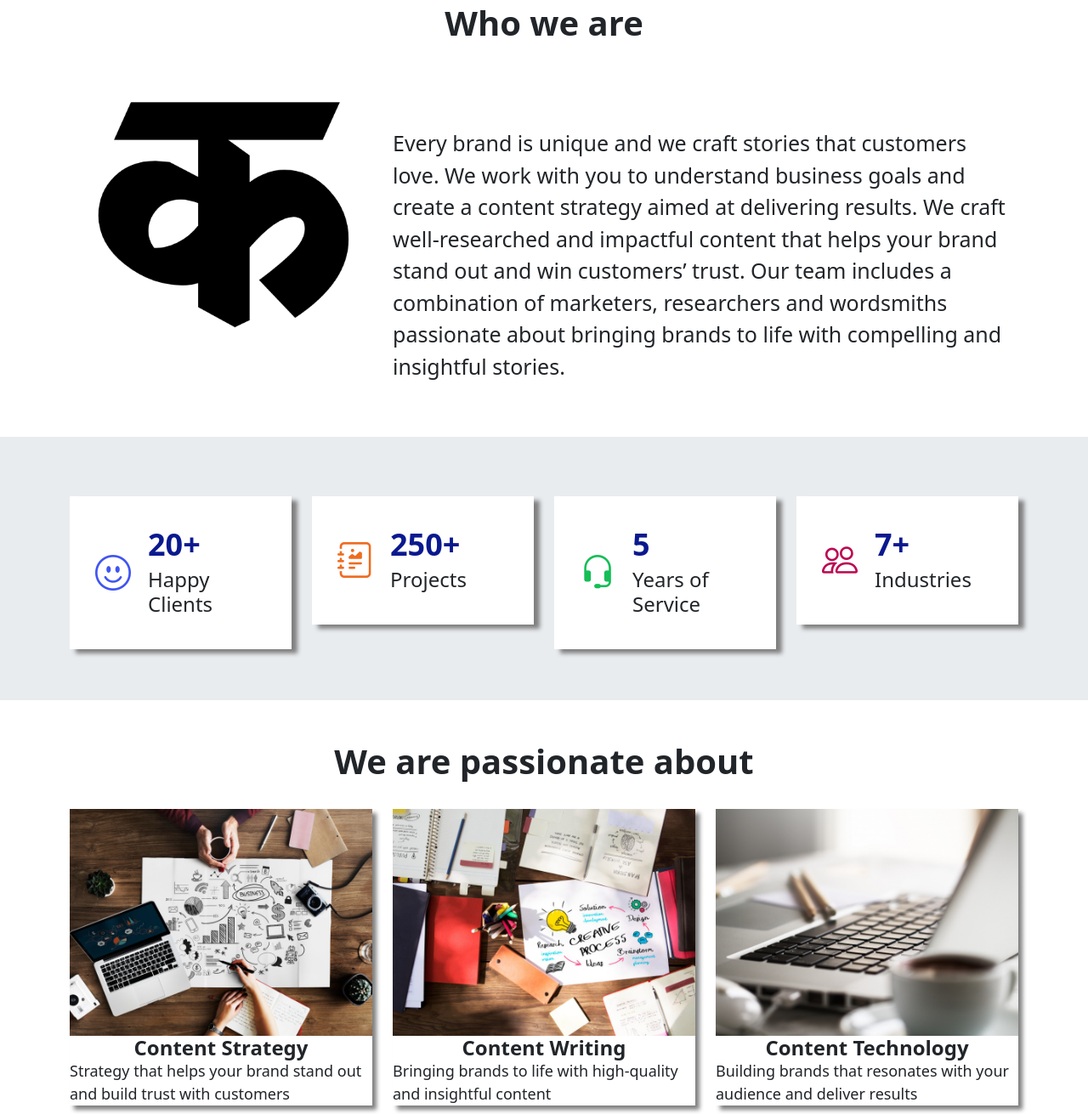
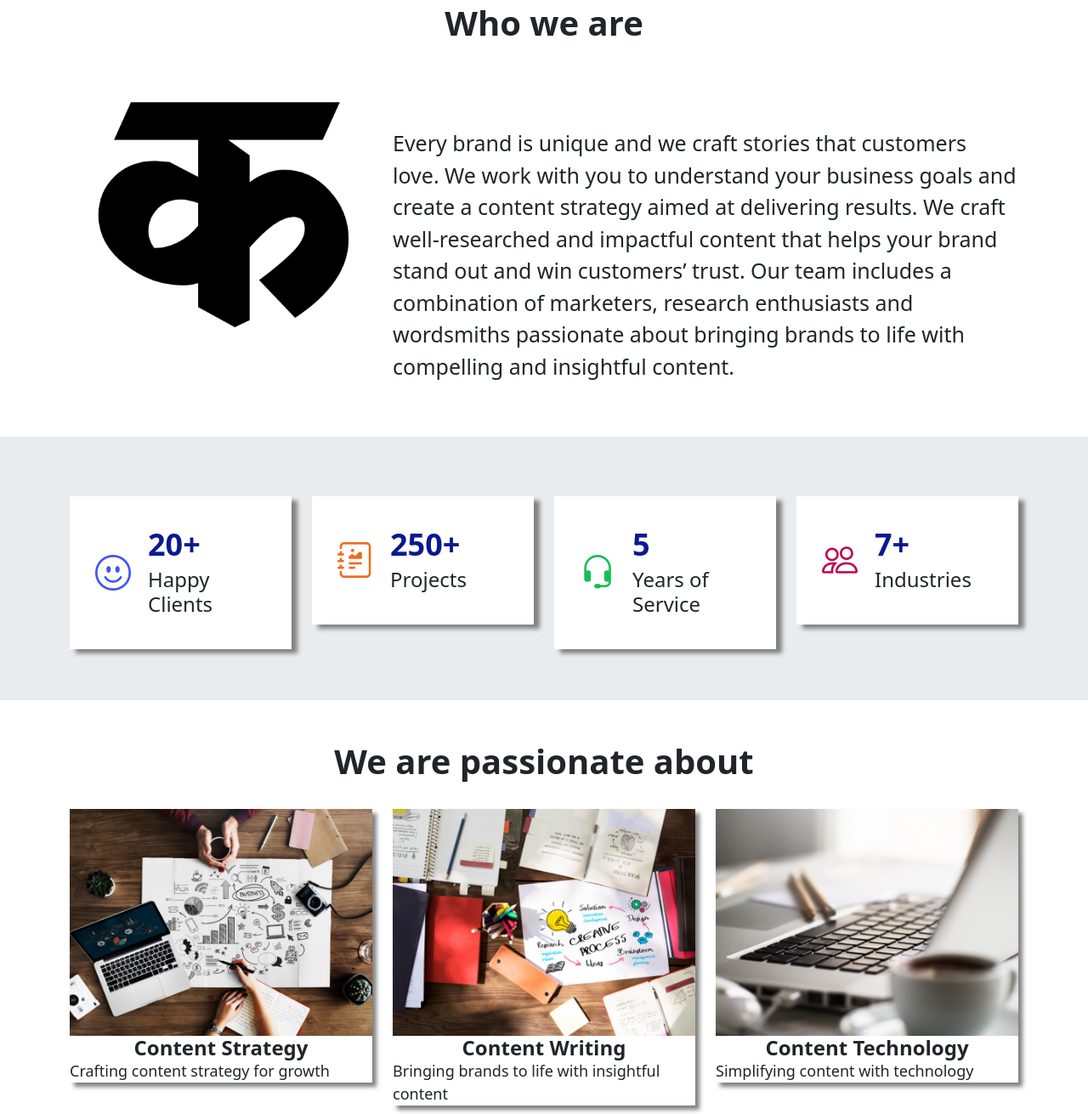
Before and after one commit to kahanikaars/kahanikaars.github.io, a website: page index.html in a window 1280 px wide. Shown: the part 869-2180 px from the top of the page at 85% size. Drawn offline with nearby package versions, Linux system fonts and the light colour scheme.

Commit message:
content changed

```diff
--- a/index.html
+++ b/index.html
@@ -49,7 +49,7 @@
             <div class="row">
             <div class="col-lg-12 col-md-12 col-sm-12 col-xs-12 hero-text">
                 <h2 class="hero_title">Stories that touch lives</h2>
-                <p class="hero_desc">Content | Brand | Technology</p>
+                <p class="hero_desc">Content | Strategy | Technology</p>
             </div>
             </div>
         </div>
@@ -67,8 +67,8 @@
                     <br>
                     <br>
                     <p> Every brand is unique and we craft stories that customers love.
-                        We work with you to understand business goals and create a content strategy aimed at delivering results. We craft well-researched and impactful content that helps your brand stand out and win customers’ trust.
-                        Our team includes a combination of marketers, researchers and wordsmiths passionate about bringing brands to life with compelling and insightful stories.
+                        We work with you to understand your business goals and create a content strategy aimed at delivering results. We craft well-researched and impactful content that helps your brand stand out and win customers’ trust.
+                        Our team includes a combination of marketers, research enthusiasts and wordsmiths passionate about bringing brands to life with compelling and insightful content.
                     </p>
                 </div>
             </div>
@@ -135,7 +135,7 @@
                         <img class="card-img-top" src="images/content_strategy.png" alt="Card image" style="width:100%">
                         <div class="card-body">
                             <h4 class="card-title">Content Strategy</h4>
-                            <p class="card-text" style="font-size: 18px;">Strategy that helps your brand stand out and build trust with customers</p>
+                            <p class="card-text" style="font-size: 18px;">Crafting content strategy for growth</p>
                         </div>
                     </div>
                 </div>
@@ -145,7 +145,7 @@
                         <img class="card-img-top" src="images/content_writing.png" alt="Card image" style="width:100%">
                         <div class="card-body">
                             <h4 class="card-title">Content Writing</h4>
-                            <p class="card-text" style="font-size: 18px;">Bringing brands to life with high-quality and insightful content</p>
+                            <p class="card-text" style="font-size: 18px;">Bringing brands to life with insightful content</p>
                         </div>
                     </div>
                 </div>
@@ -155,7 +155,7 @@
                         <img class="card-img-top" src="images/content_technology.png" alt="Card image" style="width:100%">
                         <div class="card-body">
                             <h4 class="card-title">Content Technology</h4>
-                            <p class="card-text" style="font-size: 18px;">Building brands that resonates with your audience and deliver results</p>
+                            <p class="card-text" style="font-size: 18px;">Simplifying content with technology</p>
                         </div>
                     </div>
                 </div>
```
